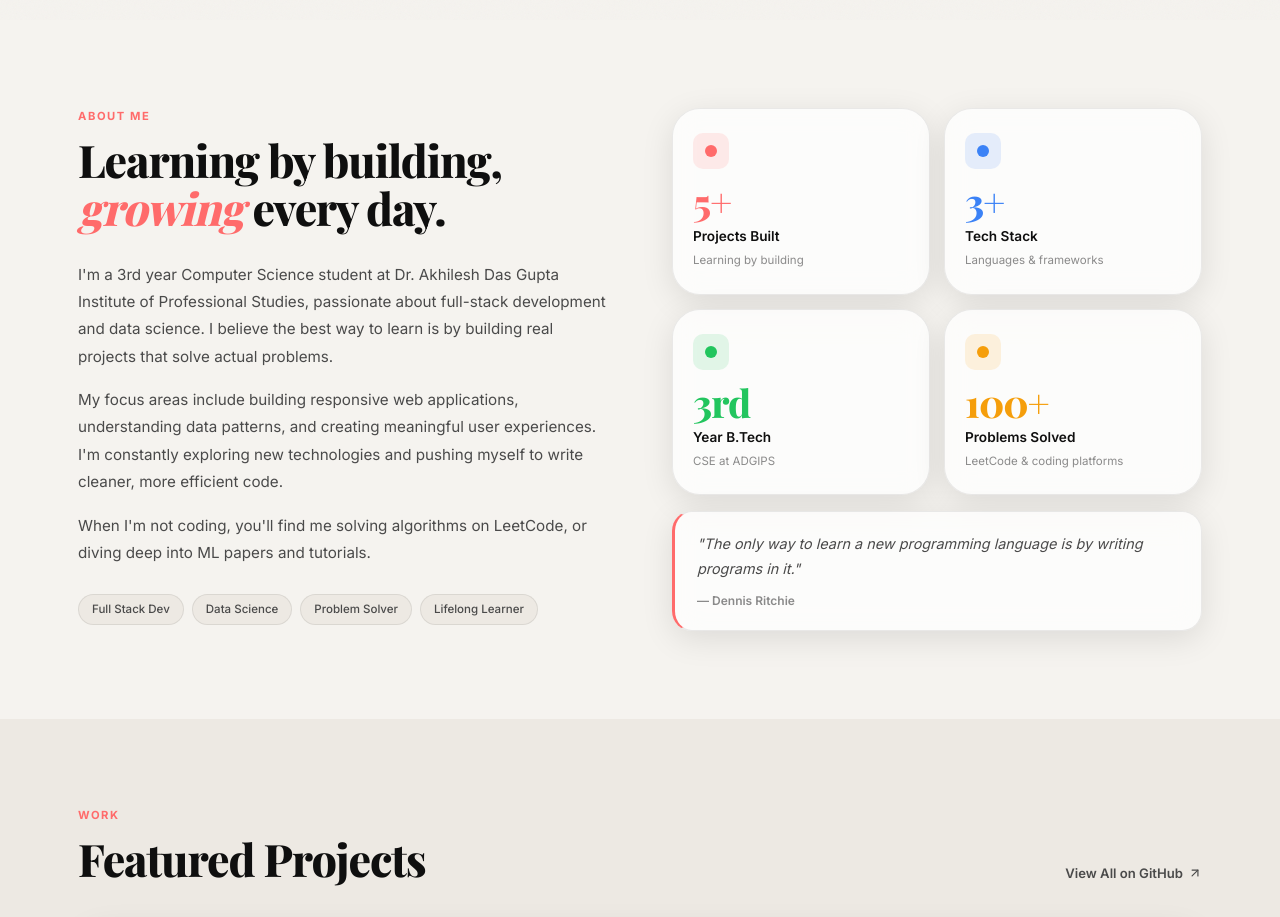
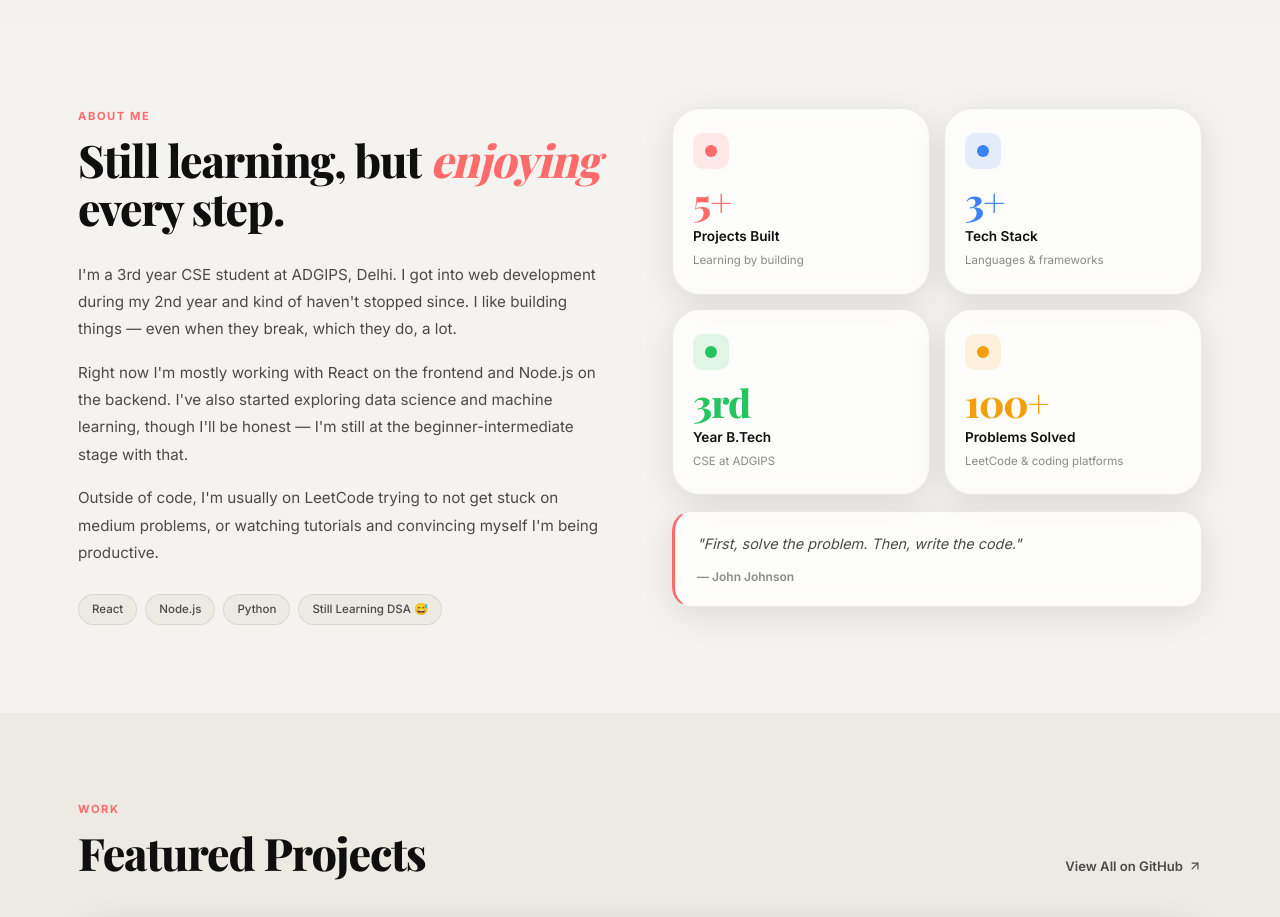
Before and after one commit to tushar03sharma/Portfolio, a React (Vite) app: page / in a window 1280 px wide. Shown: the part 780-1697 px from the top of the page. Built offline with nearby package versions, Linux system fonts and the light colour scheme; grey boxes are pictures that could not be loaded; a web font is replaced by a local one.

Commit message:
update: rewrite about section with more honest copy, change quote

```diff
--- a/src/sections/About.jsx
+++ b/src/sections/About.jsx
@@ -32,16 +32,16 @@ export default function About() {
           >
             <p className="section-label">About Me</p>
             <h2 className="display" style={{ fontSize: 'clamp(2rem, 3.5vw, 2.8rem)', marginBottom: '28px', color: 'var(--text-primary)' }}>
-              Learning by building,{' '}
-              <span style={{ color: 'var(--accent)', fontStyle: 'italic' }}>growing</span>{' '}
-              every day.
+              Still learning, but{' '}
+              <span style={{ color: 'var(--accent)', fontStyle: 'italic' }}>enjoying</span>{' '}
+              every step.
             </h2>
 
             <div style={{ display: 'flex', flexDirection: 'column', gap: '16px', marginBottom: '28px' }}>
               {[
-                "I'm a 3rd year Computer Science student at Dr. Akhilesh Das Gupta Institute of Professional Studies, passionate about full-stack development and data science. I believe the best way to learn is by building real projects that solve actual problems.",
-                "My focus areas include building responsive web applications, understanding data patterns, and creating meaningful user experiences. I'm constantly exploring new technologies and pushing myself to write cleaner, more efficient code.",
-                "When I'm not coding, you'll find me solving algorithms on LeetCode, or diving deep into ML papers and tutorials.",
+                "I'm a 3rd year CSE student at ADGIPS, Delhi. I got into web development during my 2nd year and kind of haven't stopped since. I like building things — even when they break, which they do, a lot.",
+                "Right now I'm mostly working with React on the frontend and Node.js on the backend. I've also started exploring data science and machine learning, though I'll be honest — I'm still at the beginner-intermediate stage with that.",
+                "Outside of code, I'm usually on LeetCode trying to not get stuck on medium problems, or watching tutorials and convincing myself I'm being productive.",
               ].map((text, i) => (
                 <p key={i} style={{ color: 'var(--text-secondary)', lineHeight: 1.8, fontSize: '0.95rem' }}>{text}</p>
               ))}
@@ -49,7 +49,7 @@ export default function About() {
 
             {/* Tags */}
             <div style={{ display: 'flex', flexWrap: 'wrap', gap: '8px' }}>
-              {['Full Stack Dev', 'Data Science', 'Problem Solver', 'Lifelong Learner'].map(tag => (
+              {['React', 'Node.js', 'Python', 'Still Learning DSA 😅'].map(tag => (
                 <span key={tag} className="chip">{tag}</span>
               ))}
             </div>
@@ -97,9 +97,9 @@ export default function About() {
               }}
             >
               <p style={{ fontSize: '0.9rem', color: 'var(--text-secondary)', fontStyle: 'italic', lineHeight: 1.7, marginBottom: '10px' }}>
-                "The only way to learn a new programming language is by writing programs in it."
+                "First, solve the problem. Then, write the code."
               </p>
-              <p style={{ fontSize: '0.75rem', fontWeight: 600, color: 'var(--text-muted)' }}>— Dennis Ritchie</p>
+              <p style={{ fontSize: '0.75rem', fontWeight: 600, color: 'var(--text-muted)' }}>— John Johnson</p>
             </div>
           </div>
         </div>
```
